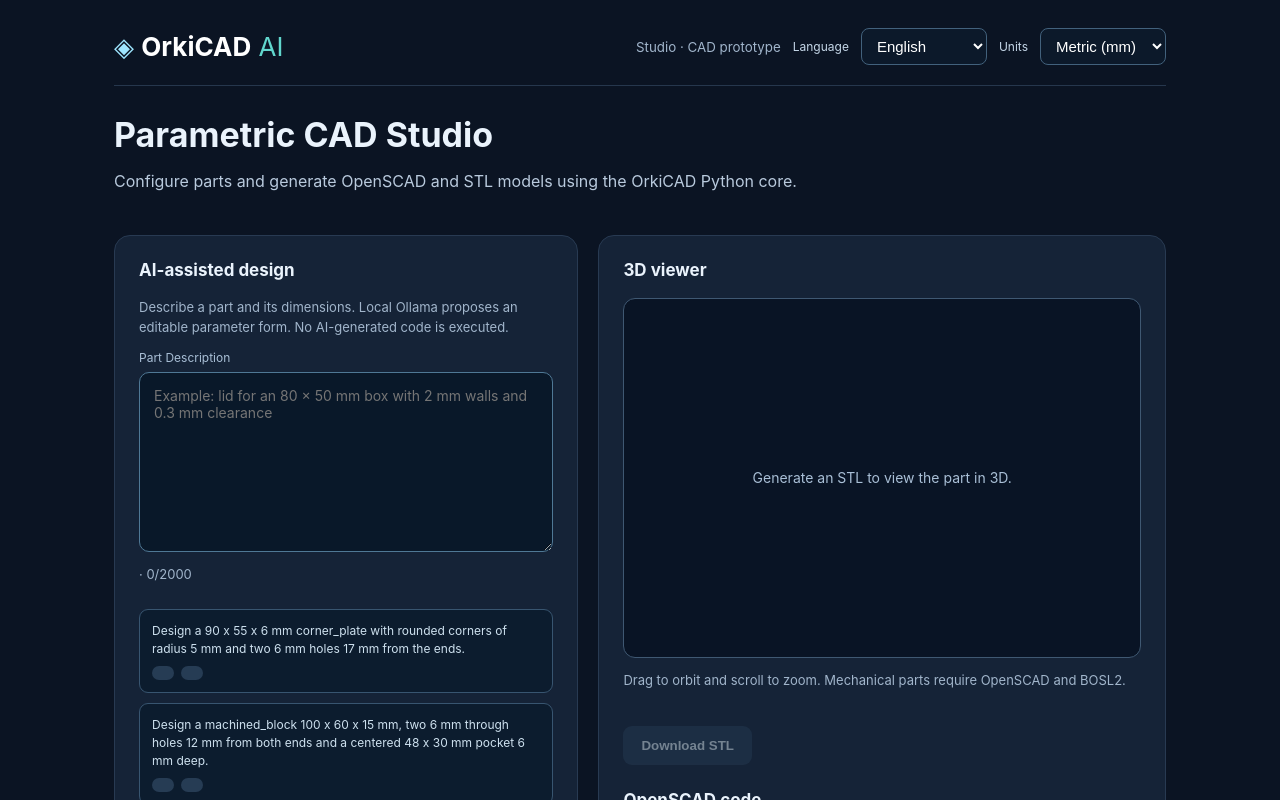
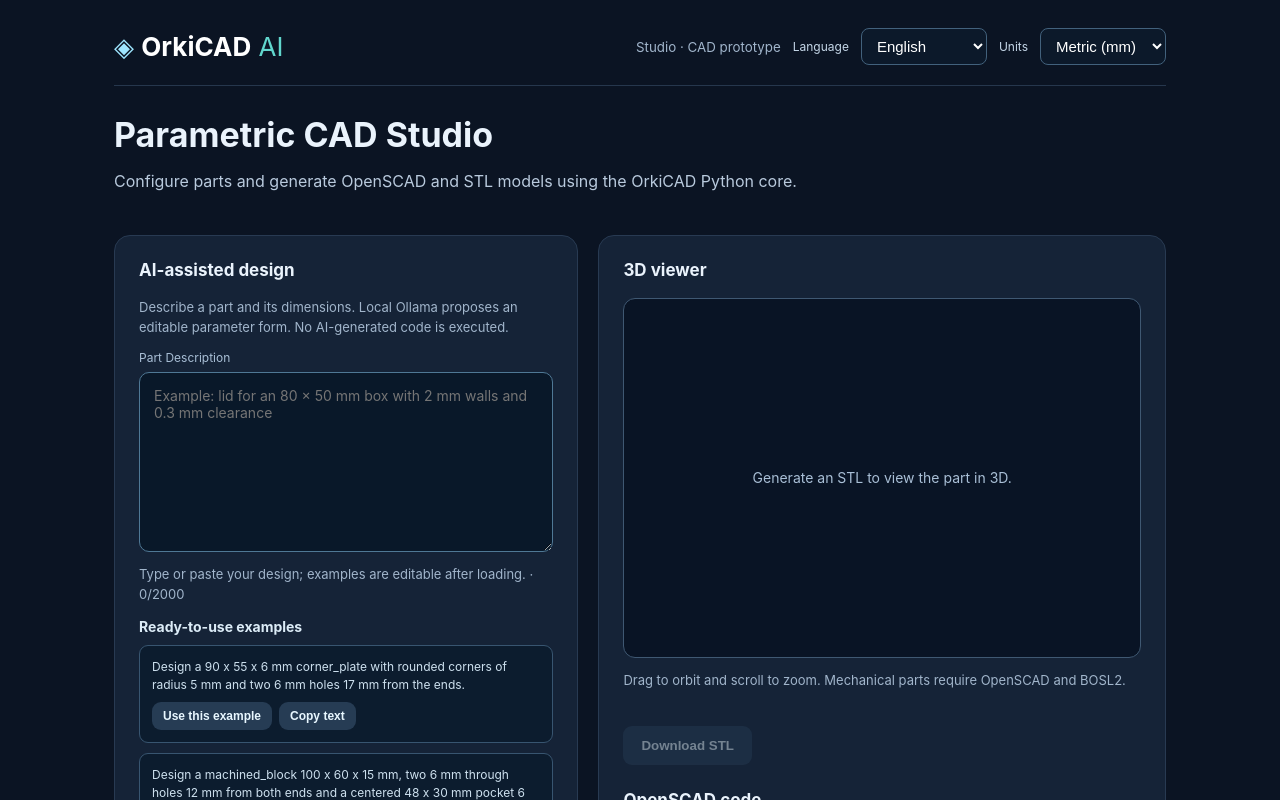
Before and after one commit to jlopfri921/OrkiCAD, a React (Vite) app in the folder studio/frontend/: page / in a window 1280 px wide. Shown: the top 800 px of the page. Built offline with nearby package versions, Linux system fonts and the light colour scheme; no server answers.

Commit message:
feat(i18n): bilingual text-to-CAD examples clipboard and review controls

```diff
--- a/studio/frontend/src/i18n.ts
+++ b/studio/frontend/src/i18n.ts
@@ -7,6 +7,12 @@ export const messages = {
     component: 'Componente', partType: 'Tipo de pieza',
     aiTitle: 'Diseño asistido por IA', aiDescription: 'Describe una pieza y sus medidas. Ollama propondrá un formulario paramétrico editable. No se ejecutará código generado por IA.',
     aiPromptLabel: 'Descripción de la pieza', aiPlaceholder: 'Ejemplo: tapa para una caja de 80 × 50 mm, pared de 2 mm, con holgura de 0,3 mm',
+    examplesTitle: 'Ejemplos listos para usar', useExample: 'Usar este ejemplo',
+    copyExample: 'Copiar texto', copiedExample: 'Copiado',
+    promptTip: 'Escribe o pega tu diseño; los ejemplos son editables al cargarlos.',
+    clipboardFallback: 'El navegador bloqueó el portapapeles; el ejemplo se ha colocado en el campo del prompt.',
+    approveForExport: 'He revisado los parámetros propuestos por la IA y apruebo su exportación.',
+    approvalRequired: 'Revisa y aprueba los parámetros propuestos antes de exportar.',
     aiModel: 'Modelo Ollama', aiLocalOnly: 'Conexión local',
     aiInterpret: 'Proponer pieza y parámetros',
     reviewDimensions: 'Revisa todas las medidas: la IA puede haber supuesto valores. No se ha generado ningún STL todavía.',
@@ -59,6 +65,12 @@ export const messages = {
     component: 'Component', partType: 'Part type',
     aiTitle: 'AI-assisted design', aiDescription: 'Describe a part and its dimensions. Local Ollama proposes an editable parameter form. No AI-generated code is executed.',
     aiPromptLabel: 'Part description', aiPlaceholder: 'Example: lid for an 80 × 50 mm box with 2 mm walls and 0.3 mm clearance',
+    examplesTitle: 'Ready-to-use examples', useExample: 'Use this example',
+    copyExample: 'Copy text', copiedExample: 'Copied',
+    promptTip: 'Type or paste your design; examples are editable after loading.',
+    clipboardFallback: 'Clipboard was blocked by the browser; the example is now in the prompt field.',
+    approveForExport: 'I reviewed the AI-proposed parameters and approve exporting the design.',
+    approvalRequired: 'Review and approve the proposed parameters before exporting.',
     aiModel: 'Ollama model', aiLocalOnly: 'Local connection',
     aiInterpret: 'Suggest part and parameters',
     reviewDimensions: 'Review every dimension: AI may have assumed values. No STL has been generated yet.',
```
